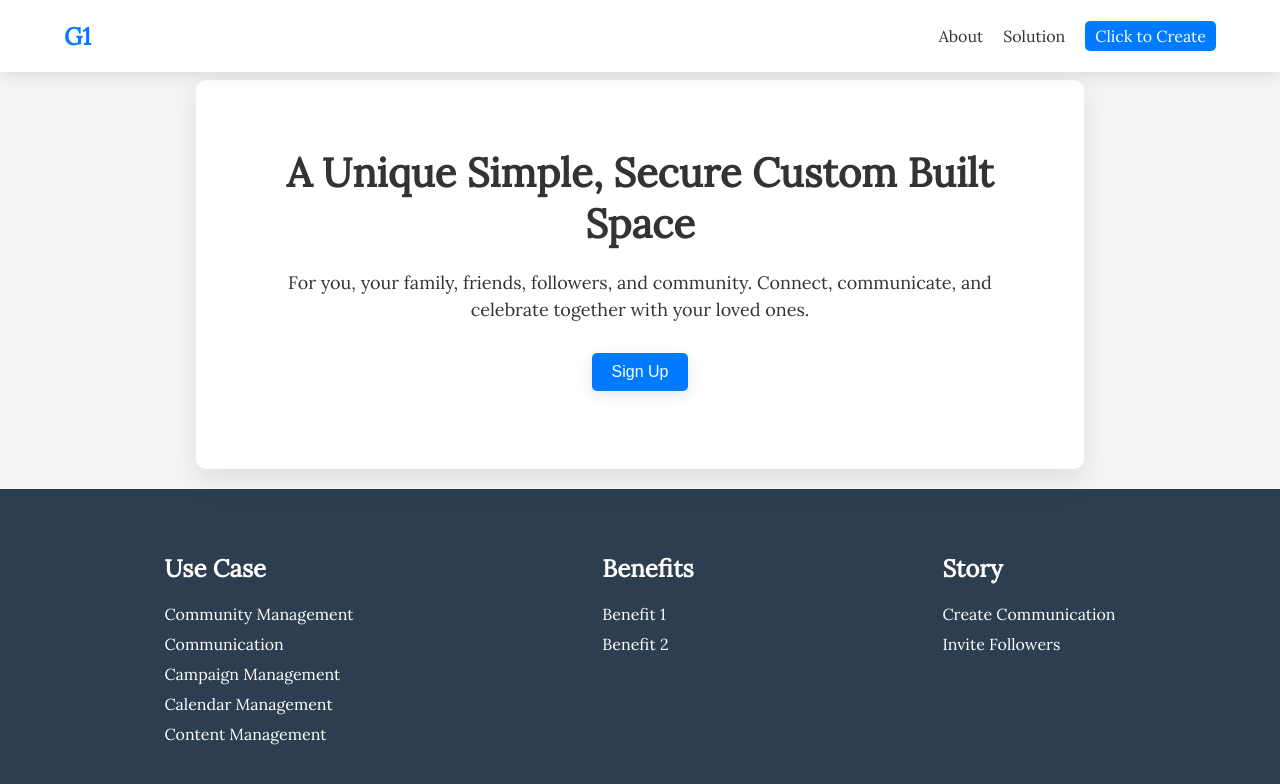
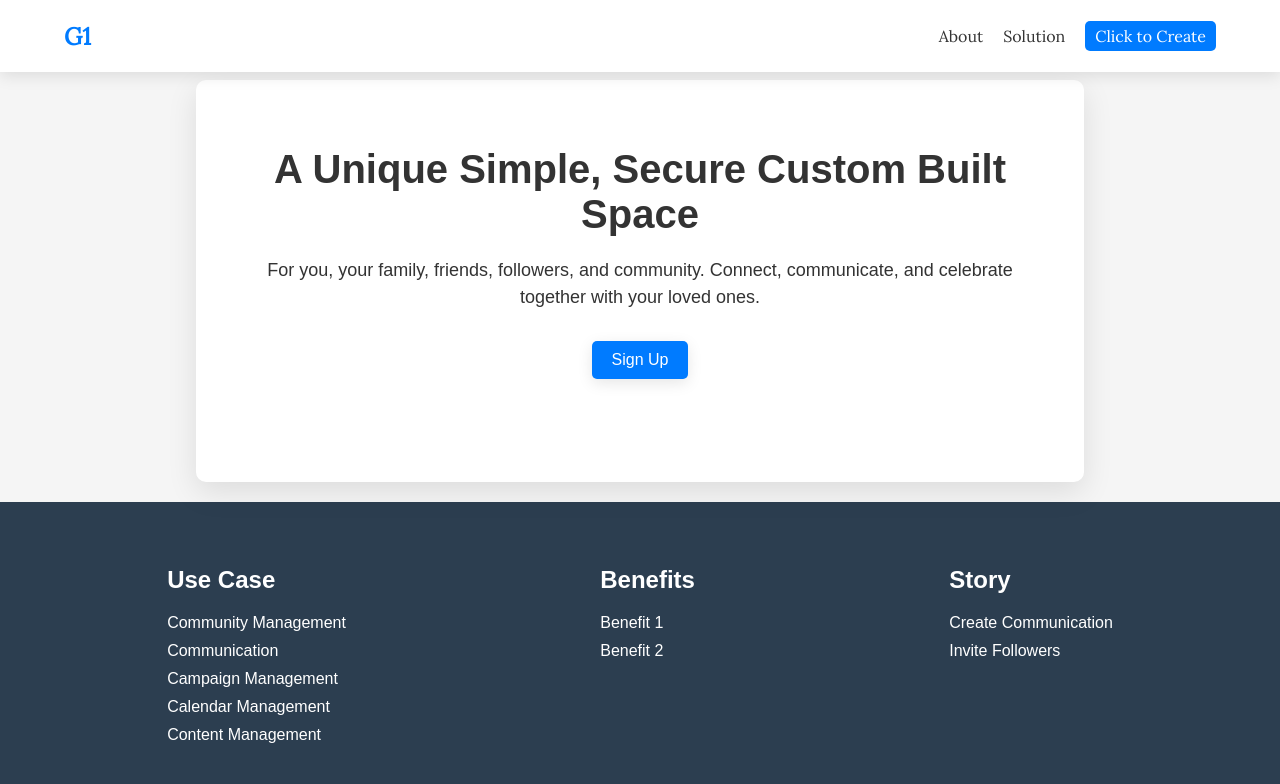
Before and after one commit to Deepak-png981/landing-page-signup-0.1, a plain HTML site: page index.html in a window 1280 px wide. Drawn offline with Linux system fonts and the light colour scheme; a script that the page names is missing.

Commit message:
font change kiya hai

```diff
--- a/styles.css
+++ b/styles.css
@@ -37,6 +37,10 @@ body {
 .card:hover {
     transform: translateY(-10px);
     box-shadow: 0px 15px 40px rgba(0, 0, 0, 0.25);
+}
+
+header {
+    font-family: 'Montserrat', sans-serif;
 }
 
 header h1 {
@@ -182,6 +186,7 @@ footer {
     color: #fff;
     padding: 40px 0;
     width: 100%;
+    font-family: 'Montserrat', sans-serif;
 }
 
 .footer-container {
```
